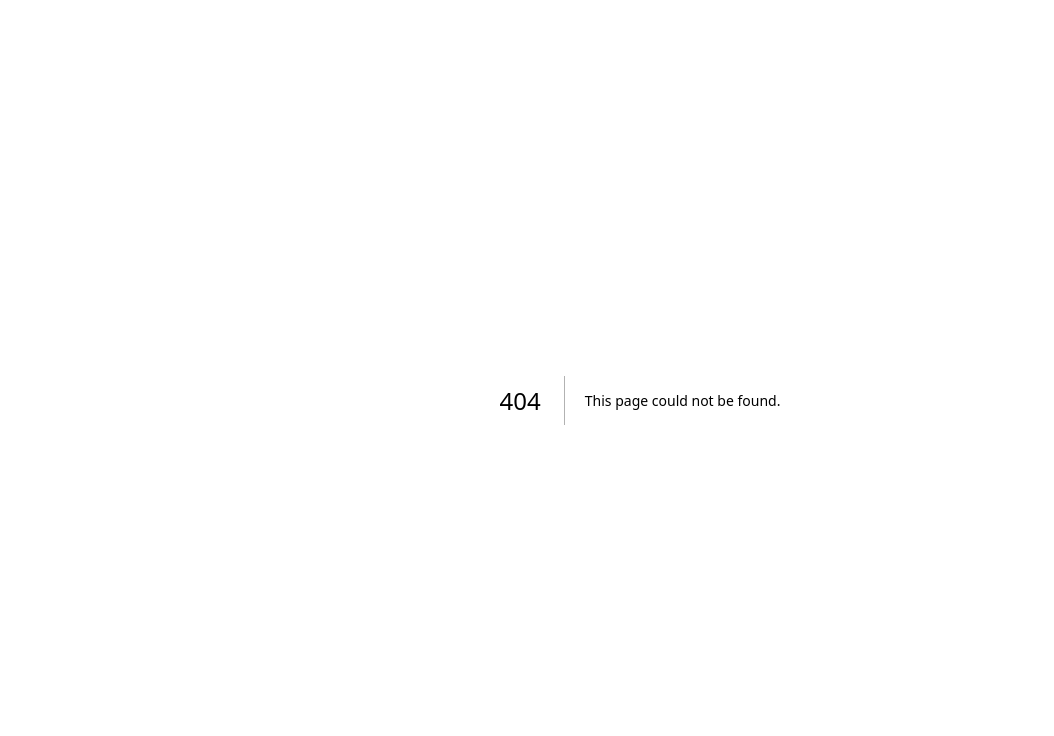
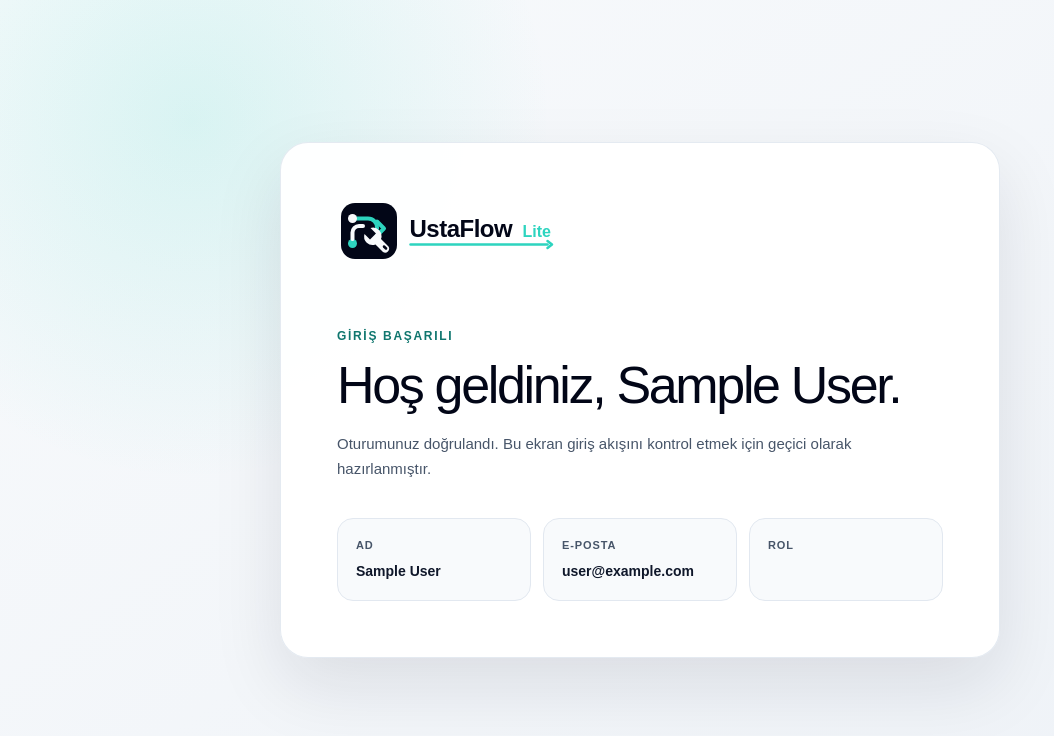
Before and after one commit to baris8138/UstaFlow_litte, a Next.js app: page /dashboard in a window 1280 px wide. Before the commit this address had no page. Shown: the top 736 px of the page, without its empty margins (0-1054 px from the left). Built offline with nearby package versions, Linux system fonts and the light colour scheme; no server answers; sample sign-in values are in the browser's storage.

Commit message:
feat(auth): add protected dashboard redirect flow

```diff
--- /dev/null
+++ b/src/app/dashboard/dashboard.module.css
@@ -0,0 +1,113 @@
+.page {
+  --navy: #020617;
+  --navy-soft: #0f172a;
+  --slate: #475569;
+  --line: #e2e8f0;
+  --surface: #ffffff;
+  --turquoise: #2dd4bf;
+  --turquoise-dark: #0f766e;
+  display: grid;
+  min-height: 100vh;
+  padding: clamp(24px, 6vw, 72px);
+  place-items: center;
+  color: var(--navy);
+  background:
+    radial-gradient(circle at 15% 15%, rgb(45 212 191 / 15%), transparent 28%),
+    linear-gradient(145deg, #f8fafc, #eef2f7);
+}
+
+.card {
+  width: min(100%, 720px);
+  padding: clamp(28px, 6vw, 56px);
+  border: 1px solid rgb(226 232 240 / 90%);
+  border-radius: 28px;
+  background: rgb(255 255 255 / 95%);
+  box-shadow: 0 28px 70px rgb(15 23 42 / 10%);
+}
+
+.logo {
+  display: block;
+  width: min(100%, 260px);
+  height: auto;
+}
+
+.heading {
+  margin-top: clamp(36px, 7vw, 64px);
+}
+
+.heading > p {
+  margin: 0 0 12px;
+  color: var(--turquoise-dark);
+  font-size: 12px;
+  font-weight: 800;
+  letter-spacing: 0.14em;
+  text-transform: uppercase;
+}
+
+.heading h1 {
+  margin: 0;
+  font-size: clamp(32px, 6vw, 52px);
+  line-height: 1.08;
+  letter-spacing: -0.045em;
+}
+
+.heading > span {
+  display: block;
+  max-width: 570px;
+  margin-top: 18px;
+  color: var(--slate);
+  font-size: 15px;
+  line-height: 1.7;
+}
+
+.profile {
+  display: grid;
+  grid-template-columns: repeat(3, minmax(0, 1fr));
+  gap: 12px;
+  margin: 36px 0 0;
+}
+
+.profile div {
+  min-width: 0;
+  padding: 18px;
+  border: 1px solid var(--line);
+  border-radius: 16px;
+  background: #f8fafc;
+}
+
+.profile dt {
+  color: var(--slate);
+  font-size: 11px;
+  font-weight: 700;
+  letter-spacing: 0.08em;
+  text-transform: uppercase;
+}
+
+.profile dd {
+  margin: 8px 0 0;
+  overflow-wrap: anywhere;
+  color: var(--navy-soft);
+  font-size: 14px;
+  font-weight: 700;
+  line-height: 1.5;
+}
+
+.profile div:last-child dd {
+  color: var(--turquoise-dark);
+}
+
+@media (max-width: 620px) {
+  .page {
+    padding: 16px;
+  }
+
+  .card {
+    padding: 28px 22px;
+    border-radius: 22px;
+  }
+
+  .profile {
+    grid-template-columns: 1fr;
+    margin-top: 28px;
+  }
+}
--- /dev/null
+++ b/src/app/dashboard/page.tsx
@@ -0,0 +1,61 @@
+import type { Metadata } from "next";
+import Image from "next/image";
+import { redirect } from "next/navigation";
+
+import { auth } from "@/auth";
+
+import styles from "./dashboard.module.css";
+
+export const metadata: Metadata = {
+  title: "Karşılama | UstaFlow Lite",
+  description: "UstaFlow Lite giriş akışı doğrulama ekranı.",
+};
+
+export default async function DashboardPage() {
+  const session = await auth();
+
+  if (!session?.user) {
+    redirect("/login");
+  }
+
+  const { name, email, role } = session.user;
+
+  return (
+    <main className={styles.page}>
+      <section className={styles.card} aria-labelledby="welcome-title">
+        <Image
+          className={styles.logo}
+          src="/brand/ustaflow-logo.svg"
+          width={260}
+          height={64}
+          priority
+          alt="UstaFlow Lite"
+        />
+
+        <div className={styles.heading}>
+          <p>Giriş başarılı</p>
+          <h1 id="welcome-title">Hoş geldiniz{name ? `, ${name}` : ""}.</h1>
+          <span>
+            Oturumunuz doğrulandı. Bu ekran giriş akışını kontrol etmek için
+            geçici olarak hazırlanmıştır.
+          </span>
+        </div>
+
+        <dl className={styles.profile}>
+          <div>
+            <dt>Ad</dt>
+            <dd>{name ?? "Belirtilmemiş"}</dd>
+          </div>
+          <div>
+            <dt>E-posta</dt>
+            <dd>{email ?? "Belirtilmemiş"}</dd>
+          </div>
+          <div>
+            <dt>Rol</dt>
+            <dd>{role}</dd>
+          </div>
+        </dl>
+      </section>
+    </main>
+  );
+}
--- a/src/app/login/page.tsx
+++ b/src/app/login/page.tsx
@@ -1,5 +1,8 @@
 import type { Metadata } from "next";
 import Image from "next/image";
+import { redirect } from "next/navigation";
+
+import { auth } from "@/auth";
 
 import { LoginForm } from "./login-form";
 import styles from "./login.module.css";
@@ -15,7 +18,13 @@ const flowSteps = [
   ["03", "İş tamamlandı", "Servis raporu hazır"],
 ] as const;
 
-export default function LoginPage() {
+export default async function LoginPage() {
+  const session = await auth();
+
+  if (session?.user) {
+    redirect("/dashboard");
+  }
+
   return (
     <main className={styles.loginShell}>
       <section className={styles.introPanel} aria-labelledby="intro-title">
```
